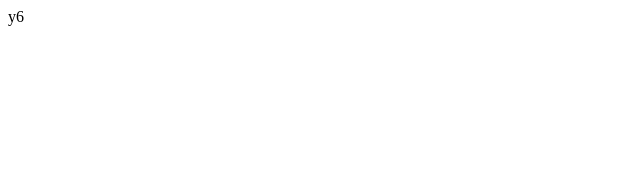
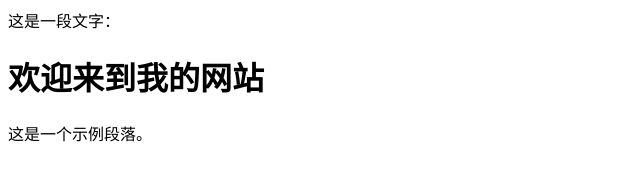
Before and after one commit to vitaminc55/test.github.io, a plain HTML site: page index.html in a window 1280 px wide. Shown: the whole page, without its empty margins (0-640 px from the left). Drawn offline with Linux system fonts and the light colour scheme.

Commit message:
Update index.html

```diff
--- a/index.html
+++ b/index.html
@@ -1,8 +1,18 @@
-<html >
-  <head>
-
-  </head>
-  <body>
-    y6
-  </body>
+<!DOCTYPE html>
+<html lang="zh">
+<head>
+    <meta charset="UTF-8">
+    <title>页面加载时源码变话</title>
+    <script>
+        window.onload = function() {
+            var content = document.documentElement.innerHTML;
+            var newContent = "这是一段文字：" + content;
+            document.documentElement.innerHTML = newContent;
+        }
+    </script>
+</head>
+<body>
+    <h1>欢迎来到我的网站</h1>
+    <p>这是一个示例段落。</p>
+</body>
 </html>
```
